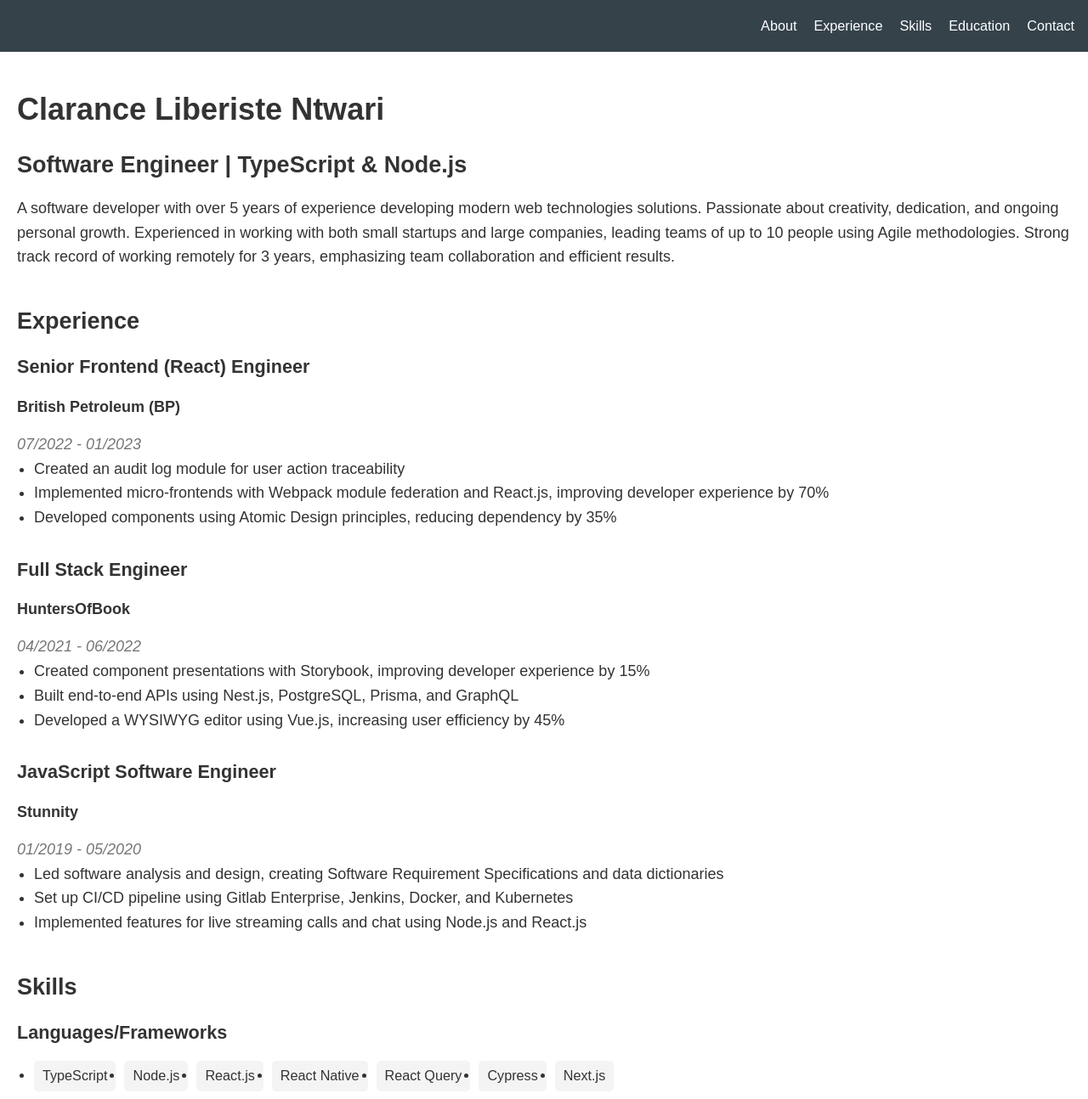
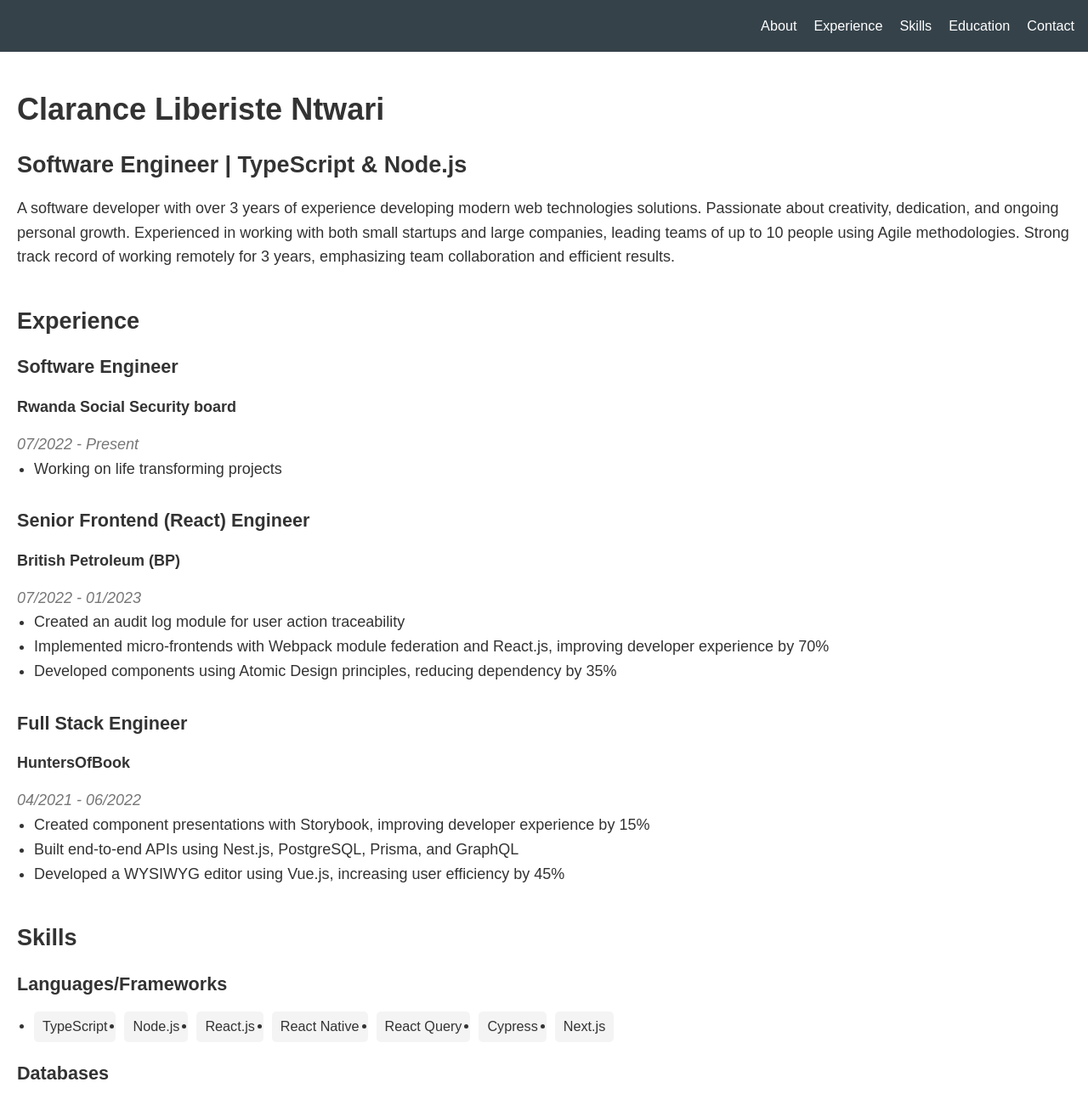
Before and after one commit to claranceliberi/alu-res-web-des-resu, a plain HTML site: page index.html in a window 1280 px wide. Shown: the top 1294 px of the page at 85% size. Drawn offline with Linux system fonts and the light colour scheme.

Commit message:
relevant experience

```diff
--- a/index.html
+++ b/index.html
@@ -24,11 +24,20 @@
         <section id="about" class="reveal">
             <h1>Clarance Liberiste Ntwari</h1>
             <h2>Software Engineer | TypeScript & Node.js</h2>
-            <p>A software developer with over 5 years of experience developing modern web technologies solutions. Passionate about creativity, dedication, and ongoing personal growth. Experienced in working with both small startups and large companies, leading teams of up to 10 people using Agile methodologies. Strong track record of working remotely for 3 years, emphasizing team collaboration and efficient results.</p>
+            <p>A software developer with over 3 years of experience developing modern web technologies solutions. Passionate about creativity, dedication, and ongoing personal growth. Experienced in working with both small startups and large companies, leading teams of up to 10 people using Agile methodologies. Strong track record of working remotely for 3 years, emphasizing team collaboration and efficient results.</p>
         </section>
 
         <section id="experience" class="reveal">
             <h2>Experience</h2>
+
+            <div class="job">
+                <h3>Software Engineer</h3>
+                <h4>Rwanda Social Security board</h4>
+                <p class="date">07/2022 - Present</p>
+                <ul>
+                    <li>Working on life transforming projects</li>
+                </ul>
+            </div>
 
             <div class="job">
                 <h3>Senior Frontend (React) Engineer</h3>
@@ -52,16 +61,6 @@
                 </ul>
             </div>
 
-            <div class="job">
-                <h3>JavaScript Software Engineer</h3>
-                <h4>Stunnity</h4>
-                <p class="date">01/2019 - 05/2020</p>
-                <ul>
-                    <li>Led software analysis and design, creating Software Requirement Specifications and data dictionaries</li>
-                    <li>Set up CI/CD pipeline using Gitlab Enterprise, Jenkins, Docker, and Kubernetes</li>
-                    <li>Implemented features for live streaming calls and chat using Node.js and React.js</li>
-                </ul>
-            </div>
         </section>
 
         <section id="skills" class="reveal">
```
